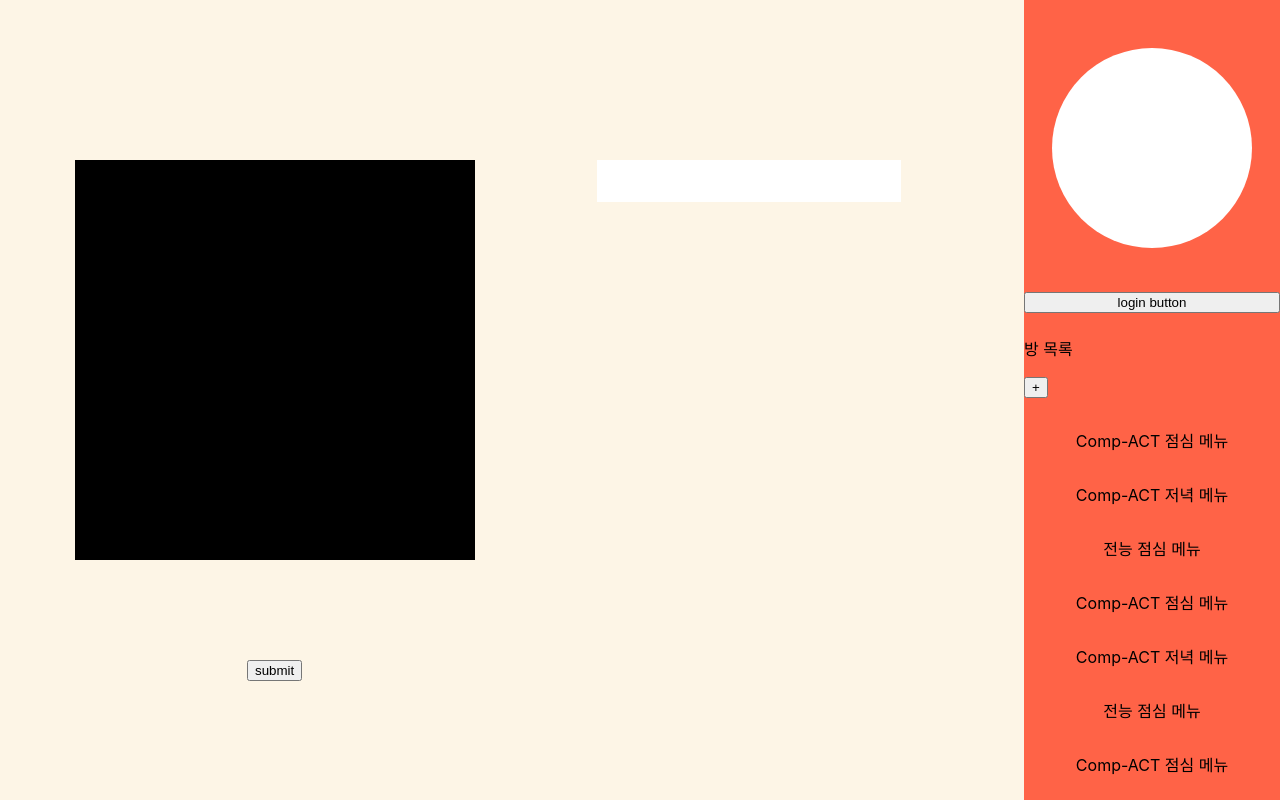
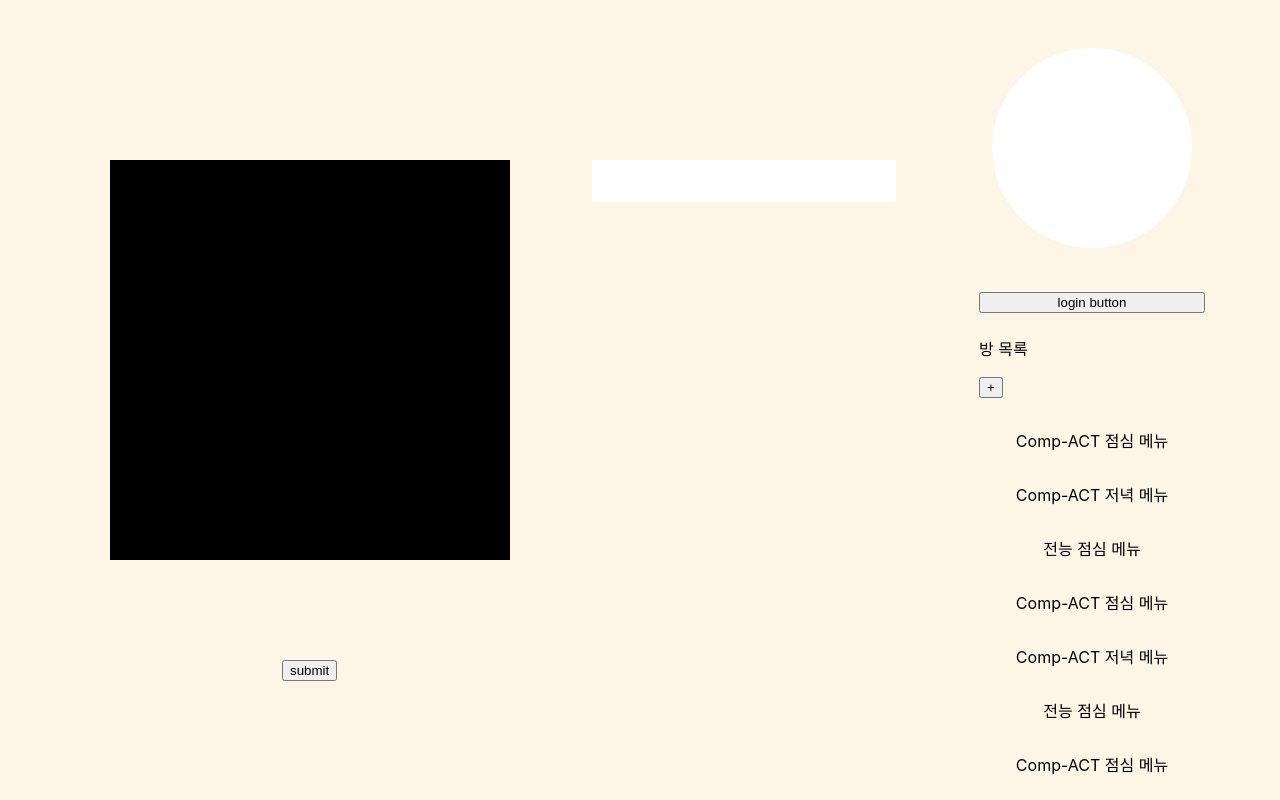
Before and after one commit to Comp-ACT/random-lunch-menu-front, a React (Create React App) app: page / in a window 1280 px wide. Built offline with nearby package versions, Linux system fonts and the light colour scheme.

Commit message:
Modify screen structure

```diff
--- a/src/components/common/sidebar/SideBar.jsx
+++ b/src/components/common/sidebar/SideBar.jsx
@@ -4,7 +4,11 @@ import RoomList from './room-list/RoomList';
 
 function SideBar() {
   return (
-    <div style={{ background: Colors.CORAL, height: '100%' }}>
+    <div style={{
+      background: Colors.OLDLACE,
+      height: '100%',
+    }}
+    >
       <UserInformation />
       <RoomList />
     </div>
--- a/src/components/pages/Home.jsx
+++ b/src/components/pages/Home.jsx
@@ -1,5 +1,6 @@
 import Main from '../common/main/Main';
 import SideBar from '../common/sidebar/SideBar';
+import Colors from '../../assets/colors';
 
 function Home() {
   return (
@@ -8,12 +9,15 @@ function Home() {
       width: '100vw',
       height: '100vh',
       justifyContent: 'center',
+      background: Colors.OLDLACE,
     }}
     >
       <div style={{
         display: 'flex',
-        minWidth: window.outerWidth,
-        minHeight: window.innerHeight,
+        height: window.innerHeight,
+        maxWidth: window.outerWidth,
+        width: window.outerWidth * 0.8,
+        minWidth: 1130,
       }}
       >
         <div style={{ width: '80%' }}>
```
